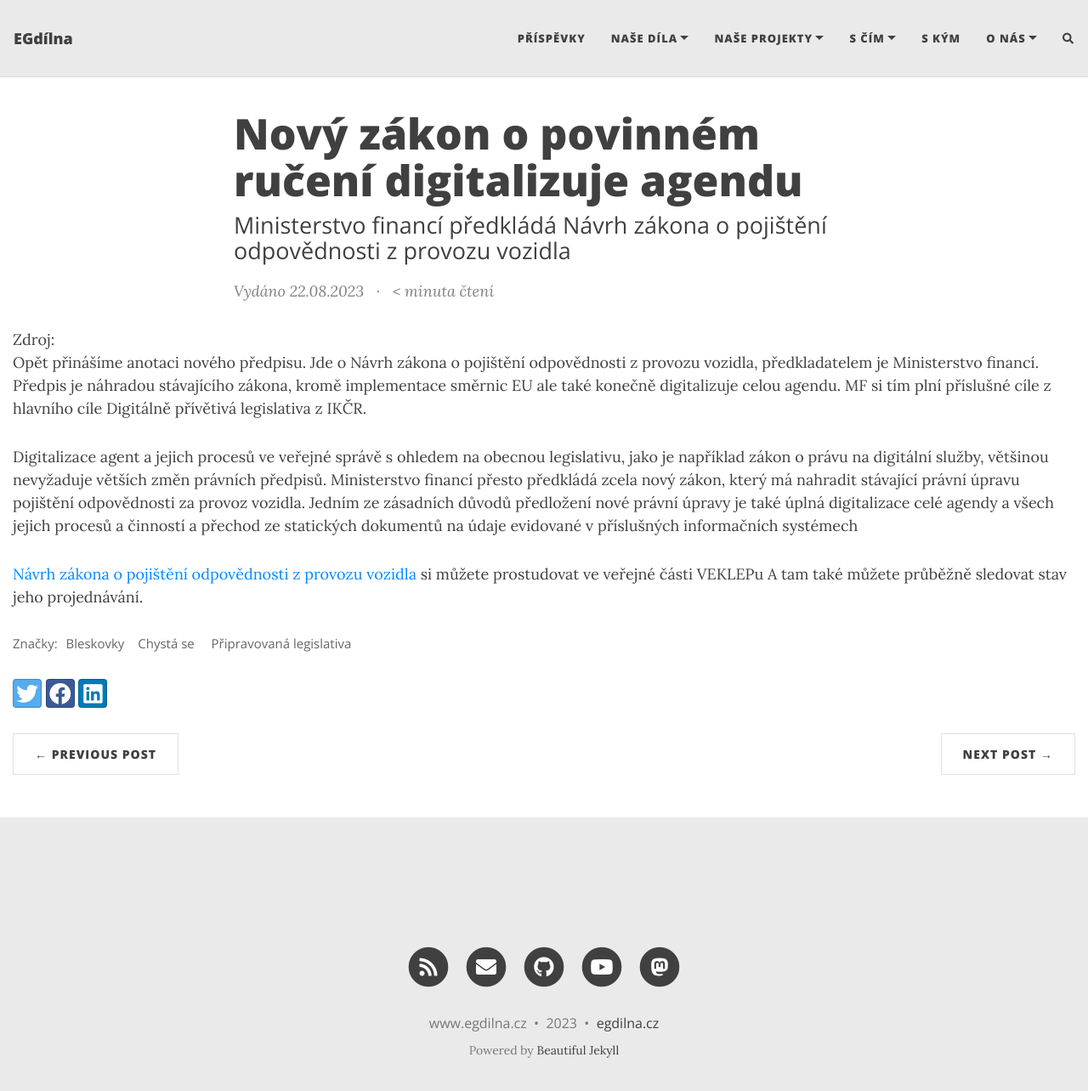
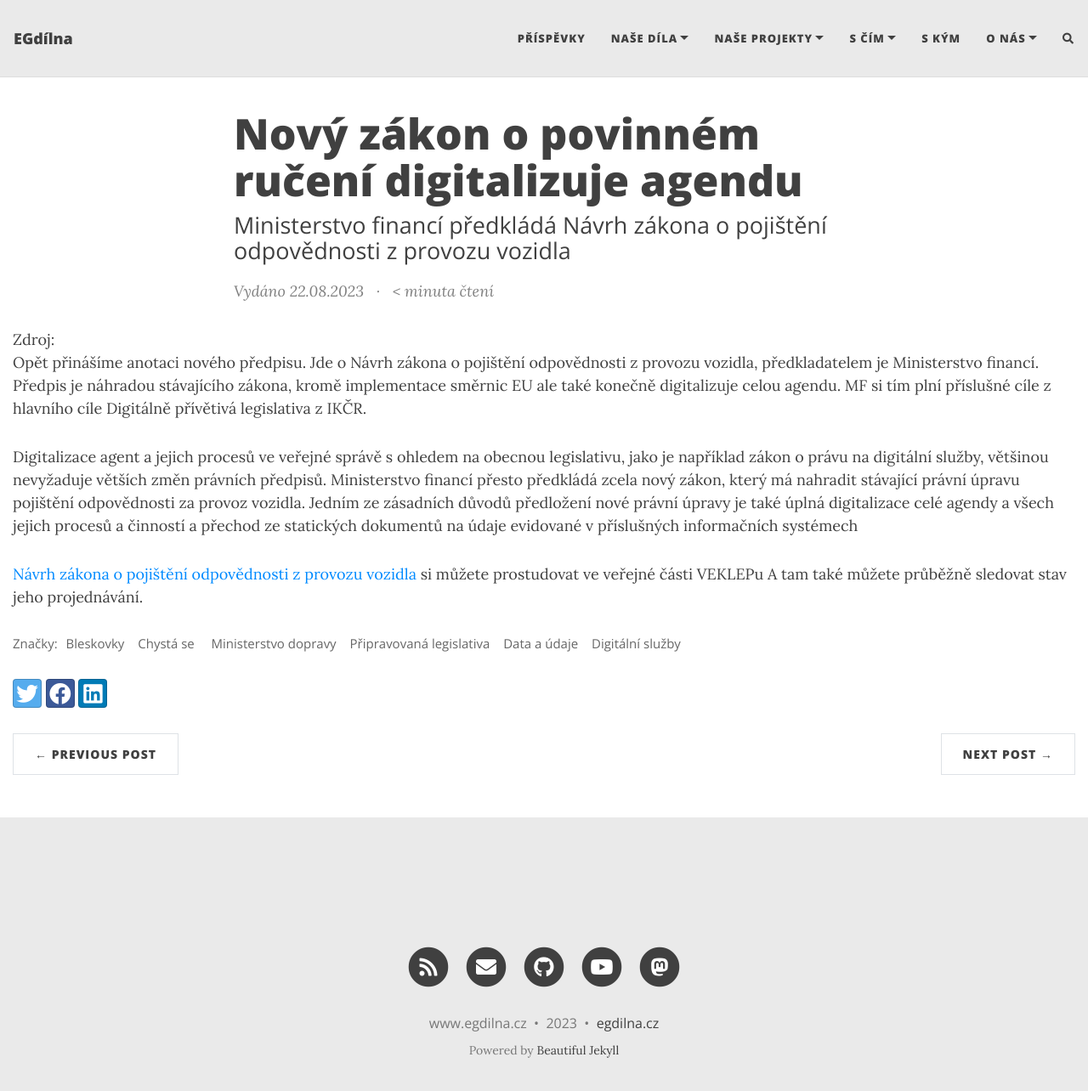
Before and after one commit to egdilna/egdilna.github.io, a Jekyll site: the page built from _posts/2023-08-22-novy-zakon-povinne-ruceni-digitalizace.md, in a window 1280 px wide and 1347 px high. Shown: the top 1284 px of the window at 85% size. Built offline with Jekyll 4.4.1, drawn with Linux system fonts in a browser that asks for light colours; nearby versions of some CDN libraries; comment, search, counter and statistics services are not loaded.

Commit message:
Update 2023-08-22-novy-zakon-povinne-ruceni-digitalizace.md

```diff
--- a/_posts/2023-08-22-novy-zakon-povinne-ruceni-digitalizace.md
+++ b/_posts/2023-08-22-novy-zakon-povinne-ruceni-digitalizace.md
@@ -1,7 +1,7 @@
 ---
 title: Nový zákon o povinném ručení digitalizuje agendu
 layout: post
-tags: [Bleskovky, Chystá se, Připravovaná legislativa]
+tags: [Bleskovky, Chystá se, Ministerstvo dopravy, Připravovaná legislativa, Data a údaje, Digitální služby]
 subtitle: Ministerstvo financí předkládá Návrh zákona o pojištění odpovědnosti z provozu vozidla
 Zdroj: https://www.odok.cz/portal/veklep/material/KORNCNPCHA35
 ---
```
